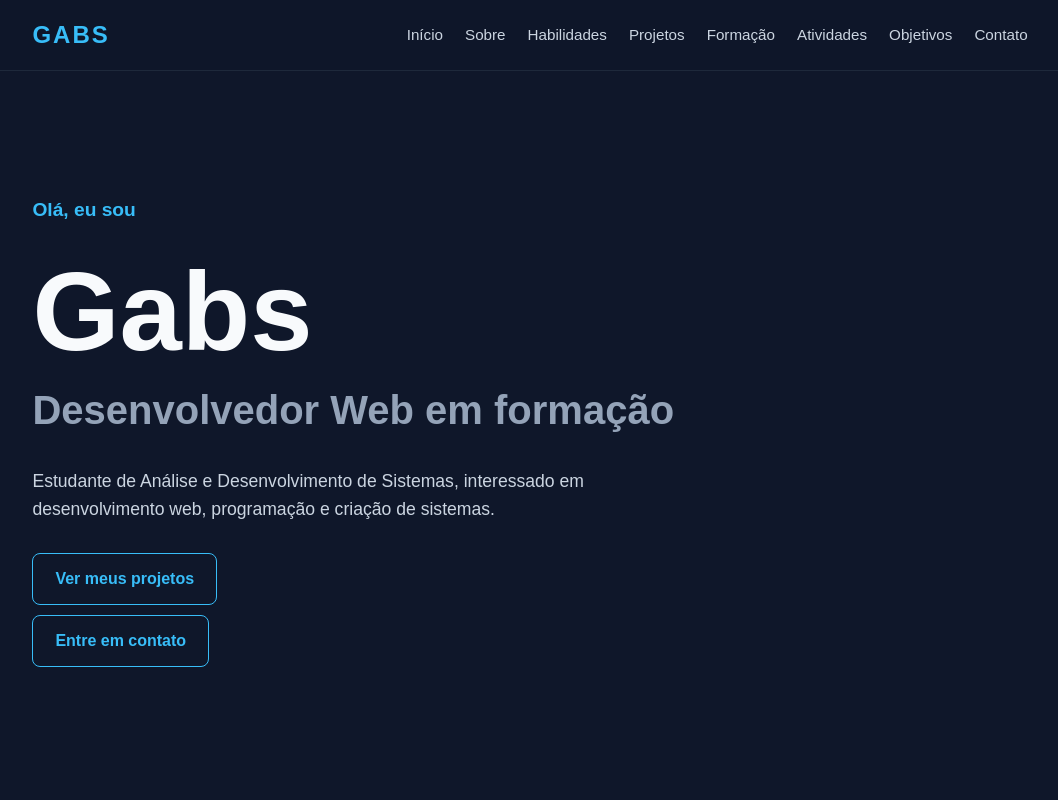
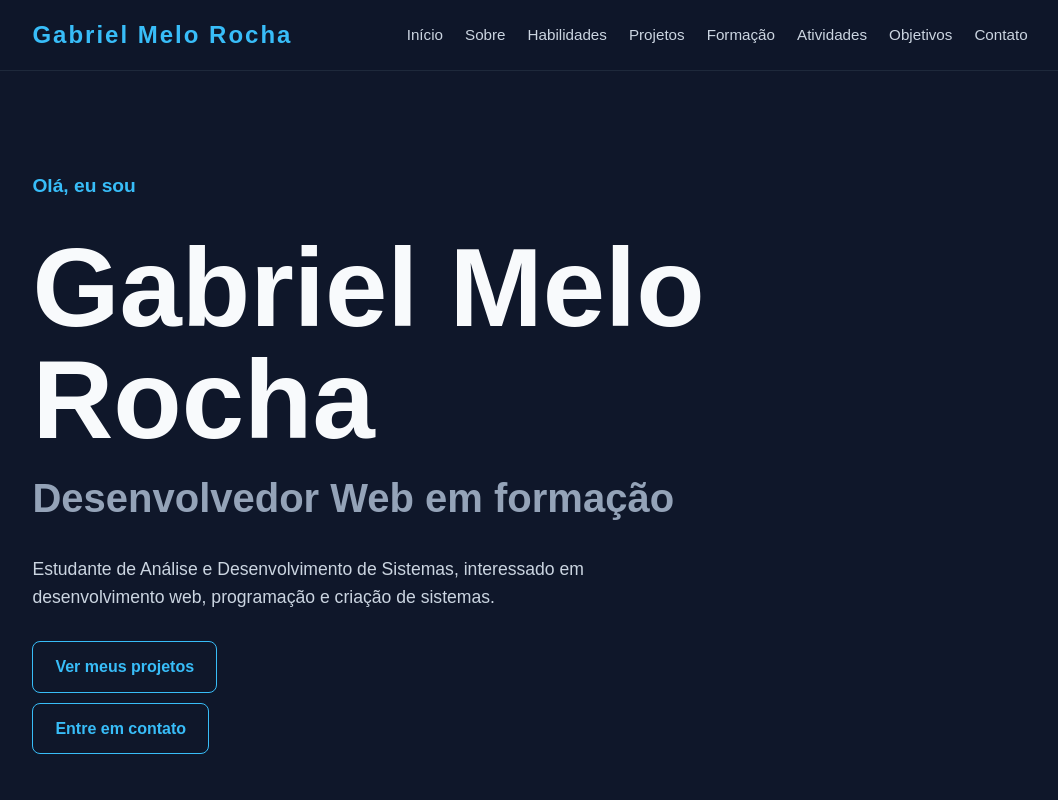
Before and after one commit to GabrielMeloRocha/Portfolio, a plain HTML site: page index.html in a window 1280 px wide. Shown: the top 800 px of the page, without its empty margins (110-1168 px from the left). Drawn offline with Linux system fonts and the light colour scheme.

Commit message:
Update index.html

```diff
--- a/index.html
+++ b/index.html
@@ -6,7 +6,7 @@
 
 <meta name="description" content="Portfólio de Gabs, estudante de Análise e Desenvolvimento de Sistemas e desenvolvedor web em formação.">
 
-<meta name="author" content="Gabs">
+<meta name="author" content="Gabriel Melo Rocha">
 
 <link rel="stylesheet" href="style.css">
 
@@ -20,7 +20,7 @@
 
 <nav>
 
-<a href="#inicio"> <strong>GABS</strong> </a>
+<a href="#inicio"> <strong>Gabriel Melo Rocha</strong> </a>
 
 <ul>
 
@@ -56,7 +56,7 @@
 
 <p>Olá, eu sou</p>
 
-<h1>Gabs</h1>
+<h1>Gabriel Melo Rocha</h1>
 
 <h2>Desenvolvedor Web em formação</h2>
 
@@ -282,7 +282,7 @@
 
 <footer>
 
-<p> &copy; 2026 Gabs. Todos os direitos reservados. </p>
+<p> &copy; 2026 Gabriel Melo Rocha. Todos os direitos reservados. </p>
 
 <p> Desenvolvido com HTML. </p>
 
```
